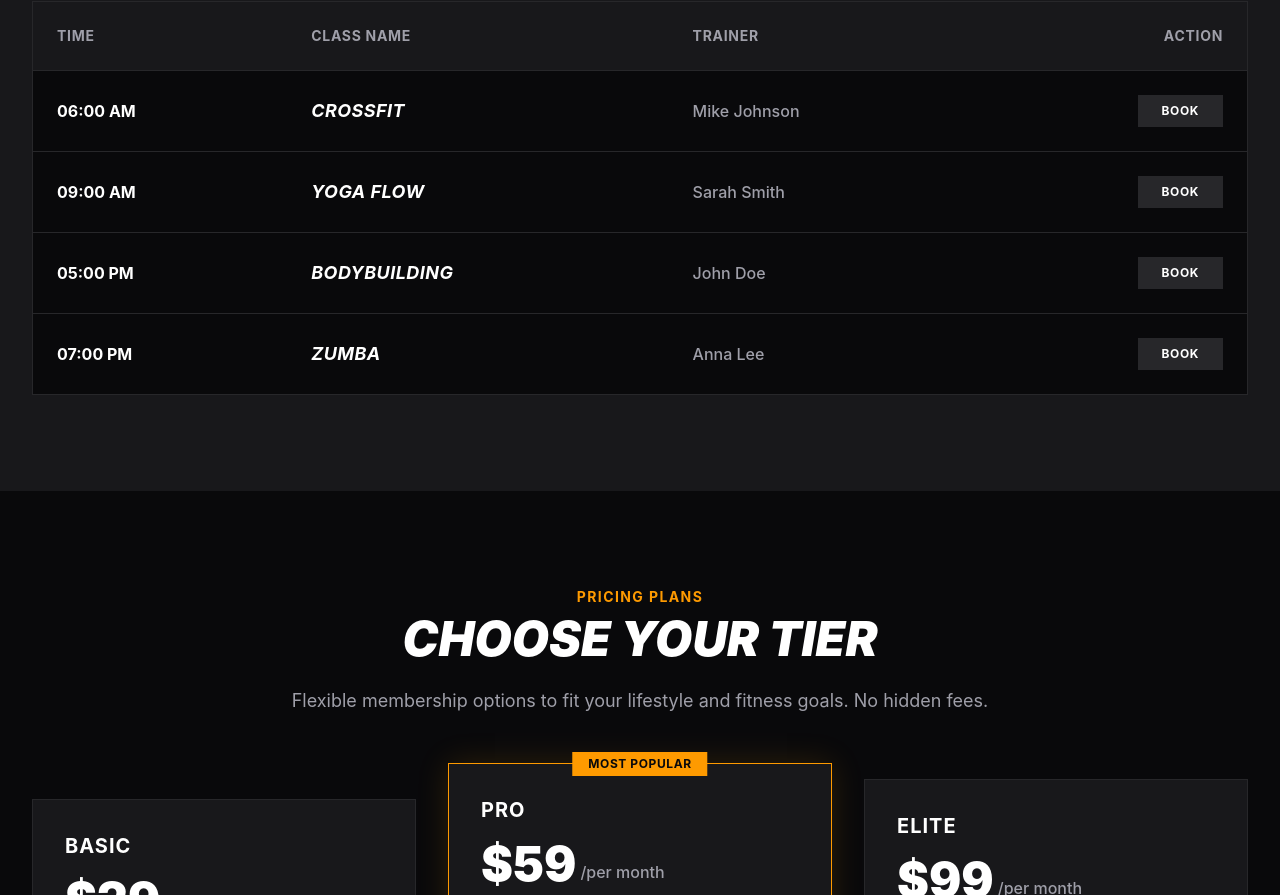
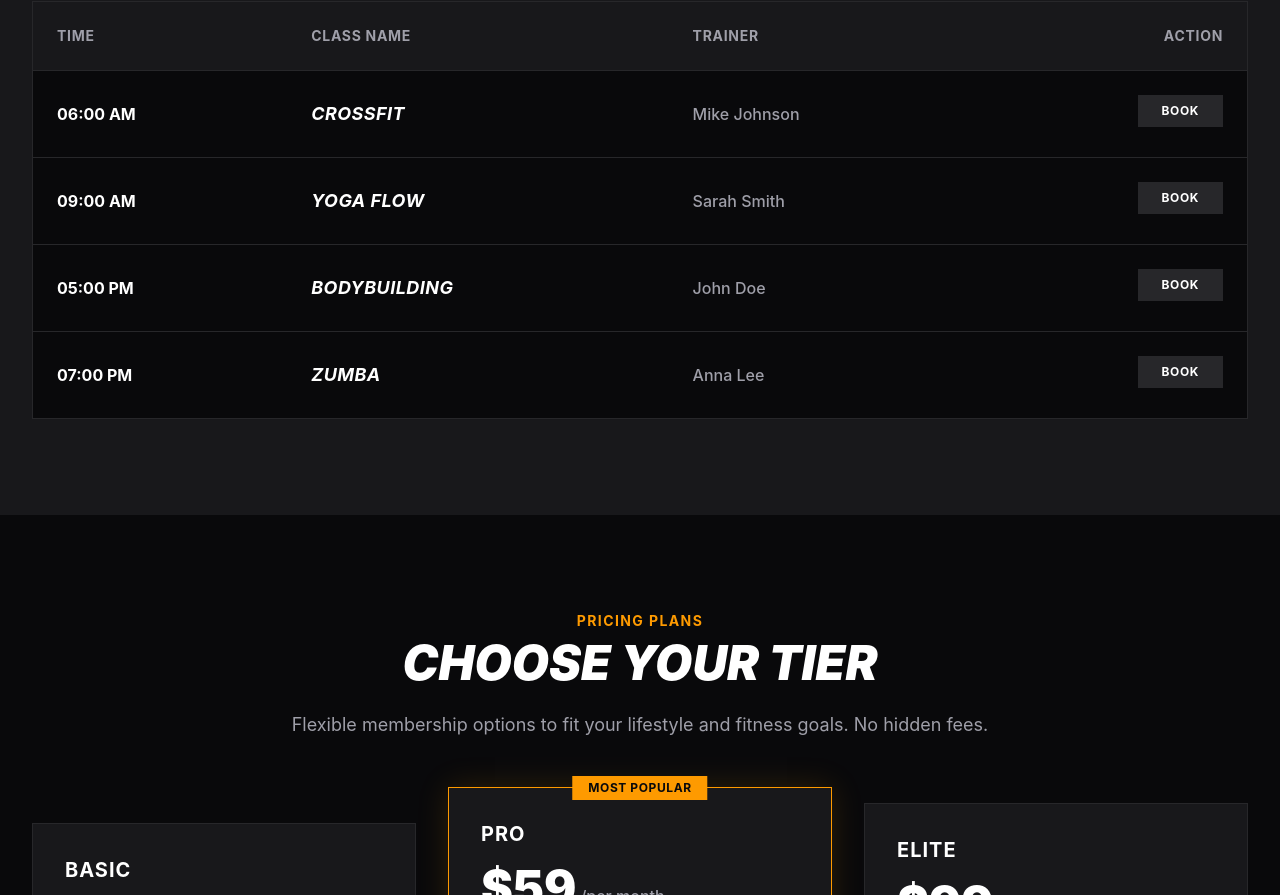
Before and after one commit to sachinkr-2003/GYM-FRONTEND, a React (Vite) app: page / in a window 1280 px wide. Shown: the part 3810-4705 px from the top of the page. Built offline with nearby package versions, Linux system fonts and the light colour scheme; no server answers.

Commit message:
make book button scroll to contact

```diff
--- a/src/components/Schedule.jsx
+++ b/src/components/Schedule.jsx
@@ -120,9 +120,9 @@ const Schedule = () => {
                     </td>
                     <td className="p-6 text-zinc-400 font-medium hidden md:table-cell">{slot.trainer}</td>
                     <td className="p-6 text-right">
-                      <button className="btn-liquid bg-zinc-800 hover:bg-amber-500 text-white hover:text-zinc-950 px-6 py-2  font-bold uppercase text-xs tracking-wider transition-colors">
+                      <a href="#contact" className="btn-liquid bg-zinc-800 hover:bg-amber-500 text-white hover:text-zinc-950 px-6 py-2 font-bold uppercase text-xs tracking-wider transition-colors inline-block text-center">
                         <span>Book</span>
-                      </button>
+                      </a>
                     </td>
                   </tr>
                 ))}
```
